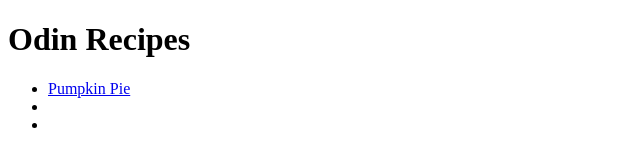
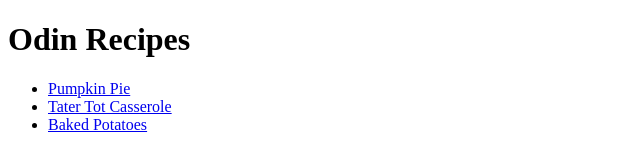
Before and after one commit to EloquentOne/odin-recipes, a plain HTML site: page index.html in a window 1280 px wide. Shown: the whole page, without its empty margins (0-640 px from the left). Drawn offline with Linux system fonts and the light colour scheme.

Commit message:
Fixed the index page to link to the other pages

```diff
--- a/index.html
+++ b/index.html
@@ -11,8 +11,8 @@
 
     <ul>
         <li><a href="recipes/pumpkinpie.html">Pumpkin Pie</a></li>
-        <li><a href="recipes/spaghetti.html"></a></li>
-        <li><a href="recipes/bakedpotatoes.html"></a></li>
+        <li><a href="recipes/totscasserole.html">Tater Tot Casserole</a></li>
+        <li><a href="recipes/potatoes.html">Baked Potatoes</a></li>
     </ul>
 
 </body>
```
